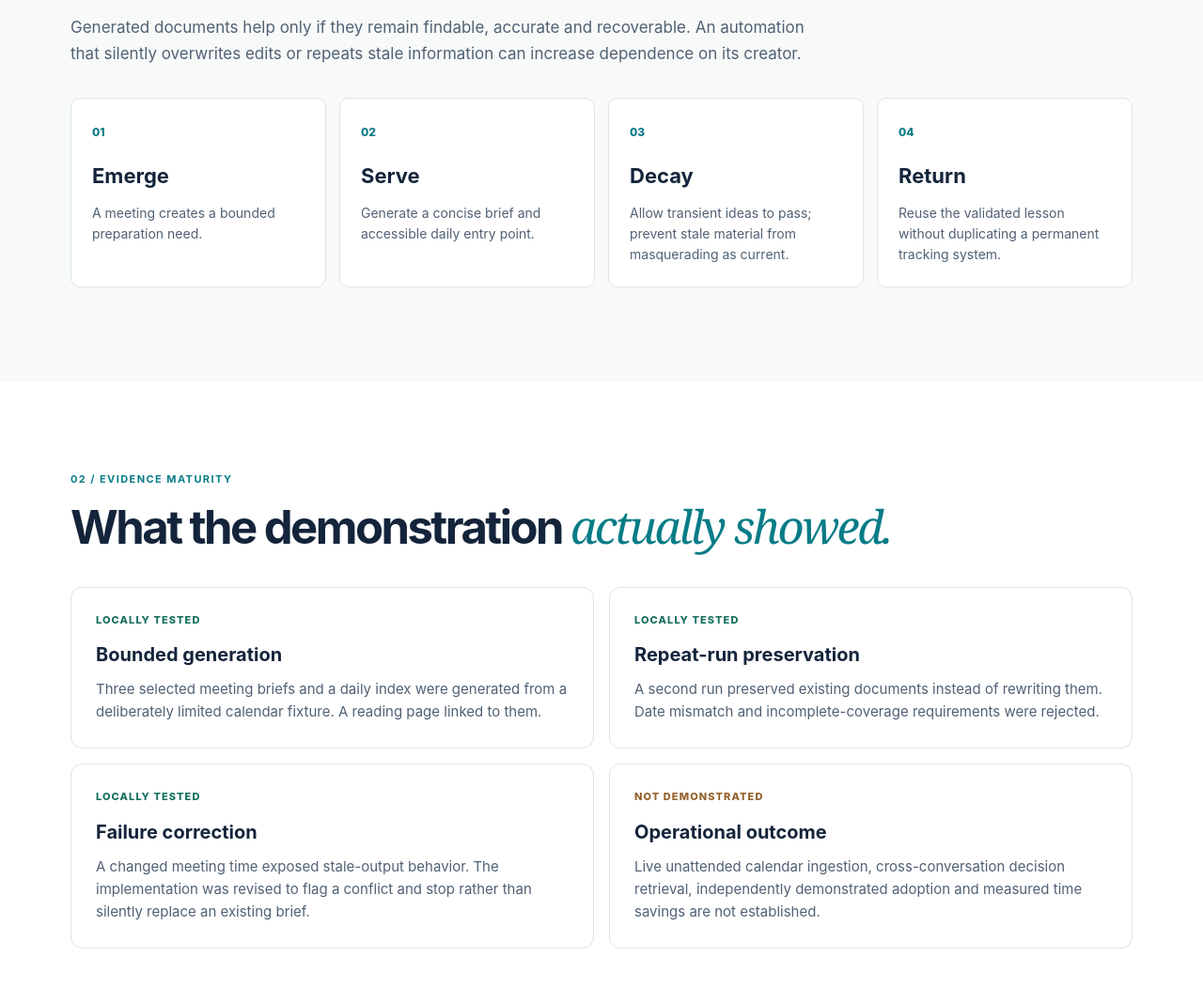
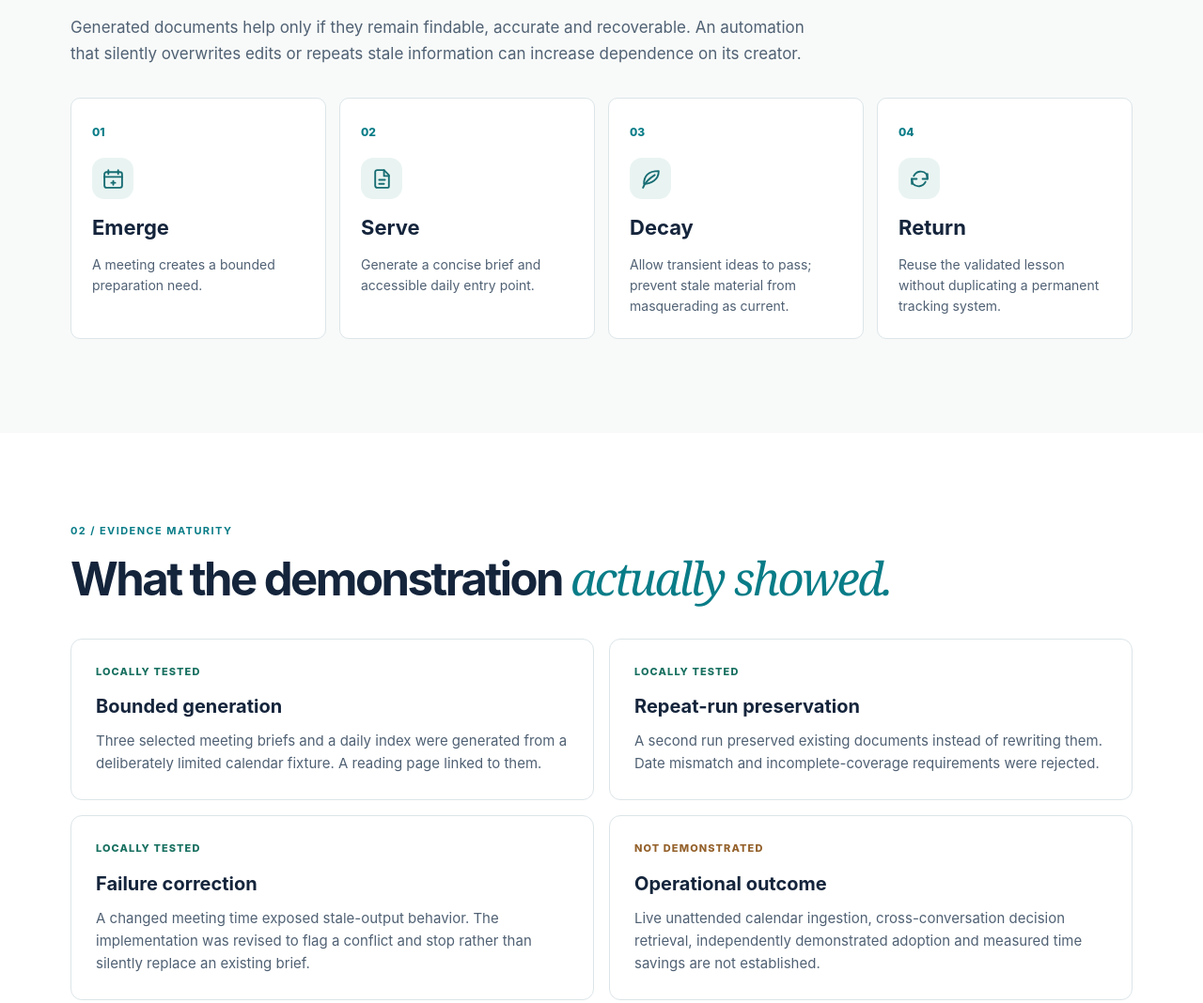
Before and after one commit to marcelivan/portfolio, a plain HTML site: page architecture-fitness.html in a window 1280 px wide. Shown: the part 888-1956 px from the top of the page at 94% size. Drawn offline with Linux system fonts and the light colour scheme.

Commit message:
Add restrained semantic icons to case lifecycle and judgment (#3)

```diff
--- a/architecture-fitness.html
+++ b/architecture-fitness.html
@@ -22,10 +22,10 @@
 <p class="kicker">01 / STRUCTURAL PROBLEM</p><h2 id="problem-title">Automation can create <em>more work.</em></h2>
 <p class="case-intro">Generated documents help only if they remain findable, accurate and recoverable. An automation that silently overwrites edits or repeats stale information can increase dependence on its creator.</p>
 <div class="case-steps" aria-label="Life-cycle design">
-<div class="case-step"><span class="case-step-number">01</span><h3>Emerge</h3><p>A meeting creates a bounded preparation need.</p></div>
-<div class="case-step"><span class="case-step-number">02</span><h3>Serve</h3><p>Generate a concise brief and accessible daily entry point.</p></div>
-<div class="case-step"><span class="case-step-number">03</span><h3>Decay</h3><p>Allow transient ideas to pass; prevent stale material from masquerading as current.</p></div>
-<div class="case-step"><span class="case-step-number">04</span><h3>Return</h3><p>Reuse the validated lesson without duplicating a permanent tracking system.</p></div>
+<div class="case-step"><span class="case-step-number">01</span><span class="case-icon-frame"><svg class="case-icon" aria-hidden="true" viewBox="0 0 24 24" fill="none" stroke="currentColor" stroke-width="1.8" stroke-linecap="round" stroke-linejoin="round"><rect x="3" y="5" width="18" height="16" rx="2"/><path d="M7 3v4M17 3v4M3 10h18"/><path d="M12 14v4M10 16h4"/></svg></span><h3>Emerge</h3><p>A meeting creates a bounded preparation need.</p></div>
+<div class="case-step"><span class="case-step-number">02</span><span class="case-icon-frame"><svg class="case-icon" aria-hidden="true" viewBox="0 0 24 24" fill="none" stroke="currentColor" stroke-width="1.8" stroke-linecap="round" stroke-linejoin="round"><path d="M7 3h7l5 5v12a1 1 0 0 1-1 1H7a2 2 0 0 1-2-2V5a2 2 0 0 1 2-2z"/><path d="M14 3v6h5M9 13h6M9 17h5"/></svg></span><h3>Serve</h3><p>Generate a concise brief and accessible daily entry point.</p></div>
+<div class="case-step"><span class="case-step-number">03</span><span class="case-icon-frame"><svg class="case-icon" aria-hidden="true" viewBox="0 0 24 24" fill="none" stroke="currentColor" stroke-width="1.8" stroke-linecap="round" stroke-linejoin="round"><path d="M20 4C9 4 5 9 5 17c7 0 15-4 15-13Z"/><path d="M4 21c2-5 7-10 12-13"/></svg></span><h3>Decay</h3><p>Allow transient ideas to pass; prevent stale material from masquerading as current.</p></div>
+<div class="case-step"><span class="case-step-number">04</span><span class="case-icon-frame"><svg class="case-icon" aria-hidden="true" viewBox="0 0 24 24" fill="none" stroke="currentColor" stroke-width="1.8" stroke-linecap="round" stroke-linejoin="round"><path d="M20 7v5h-5M4 17v-5h5"/><path d="M6 9a8 8 0 0 1 13-2l1 5M4 12l1 5a8 8 0 0 0 13-2"/></svg></span><h3>Return</h3><p>Reuse the validated lesson without duplicating a permanent tracking system.</p></div>
 </div></div></section>
 <section class="section wrap" id="evidence"><p class="kicker">02 / EVIDENCE MATURITY</p><h2>What the demonstration <em>actually showed.</em></h2>
 <div class="case-evidence-grid">
@@ -45,7 +45,7 @@
 <p class="case-caveat">Assumption: 7 − 2.5 = 4.5 hours per week. The model excludes one-time construction cost, uncertainty, duplicated savings and adoption risk. It is a decision aid, not a verified business result.</p>
 </div></section>
 <section class="section wrap" id="tradeoff"><p class="kicker">04 / ENGINEERING JUDGMENT</p><h2>Preserve the boundary. <em>Accept the limitation.</em></h2>
-<div class="trade-grid"><div><h3>Chosen protection</h3><p>Fail closed on changed source content; preserve existing documents and make conflicts visible to an operator.</p></div><div><h3>Cost of that protection</h3><p>Conflicts require manual reconciliation today. The system is not yet a reliable unattended preparation service.</p></div><div><h3>Next verification</h3><p>Confirm authorized live source ingestion, valid data boundaries, safe updates and independently observed benefit before declaring production adoption.</p></div></div>
+<div class="trade-grid"><div><h3 class="case-icon-heading"><span class="case-icon-frame"><svg class="case-icon" aria-hidden="true" viewBox="0 0 24 24" fill="none" stroke="currentColor" stroke-width="1.8" stroke-linecap="round" stroke-linejoin="round"><path d="m12 22 1.5-.7C18 19 20 15.8 20 11V5l-8-3-8 3v6c0 4.8 2 8 6.5 10.3L12 22Z"/><path d="m9 12 2 2 4-4"/></svg></span>Chosen protection</h3><p>Fail closed on changed source content; preserve existing documents and make conflicts visible to an operator.</p></div><div><h3 class="case-icon-heading"><span class="case-icon-frame"><svg class="case-icon" aria-hidden="true" viewBox="0 0 24 24" fill="none" stroke="currentColor" stroke-width="1.8" stroke-linecap="round" stroke-linejoin="round"><path d="M12 3v18M4 7h16M6 7l-3 6h6L6 7ZM18 7l-3 6h6l-3-6ZM8 21h8"/></svg></span>Cost of that protection</h3><p>Conflicts require manual reconciliation today. The system is not yet a reliable unattended preparation service.</p></div><div><h3 class="case-icon-heading"><span class="case-icon-frame"><svg class="case-icon" aria-hidden="true" viewBox="0 0 24 24" fill="none" stroke="currentColor" stroke-width="1.8" stroke-linecap="round" stroke-linejoin="round"><circle cx="10.5" cy="10.5" r="7"/><path d="m16 16 5 5M8 10.5l2 2 4-4"/></svg></span>Next verification</h3><p>Confirm authorized live source ingestion, valid data boundaries, safe updates and independently observed benefit before declaring production adoption.</p></div></div>
 <p class="case-caveat">Scope: an independently developed personal demonstration. No confidential employer data, operational claims or proprietary design details are used. Reproduction artifacts and tests are not publicly provided here; the local test observations are not independent third-party validation.</p>
 <a class="button primary" href="index.html#work">Return to selected work</a>
 </section></main>
--- a/visual-case.css
+++ b/visual-case.css
@@ -29,3 +29,12 @@
 .trade-grid h3{font-size:19px}.trade-grid p{font-size:14px;color:var(--muted)}
 @media(max-width:820px){.case-steps,.case-evidence-grid{grid-template-columns:repeat(2,minmax(0,1fr))}.trade-grid{grid-template-columns:1fr}}
 @media(max-width:540px){.case-hero{padding:60px 0 50px}.case-steps,.case-evidence-grid{grid-template-columns:1fr}.case-step,.case-proof{padding:19px}.scenario{padding:18px}.scenario-head{font-size:14px}.case-flag{font-size:11px}nav{gap:14px}}
+
+/* Icons are semantic scanning aids, never standalone evidence or required labels. */
+.case-icon-frame{display:inline-flex;align-items:center;justify-content:center;flex:0 0 auto;width:44px;height:44px;border-radius:13px;background:#e9f4f2;color:#176d73}
+.case-icon{display:block;width:25px;height:25px}
+.case-step>.case-icon-frame{display:flex;margin-top:16px}
+.case-step h3{margin-top:13px}
+.case-icon-heading{display:flex;align-items:center;gap:12px;flex-wrap:wrap}
+.case-icon-heading .case-icon-frame{width:40px;height:40px}
+.case-icon-heading .case-icon{width:23px;height:23px}
```
